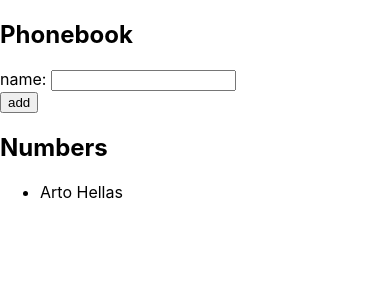
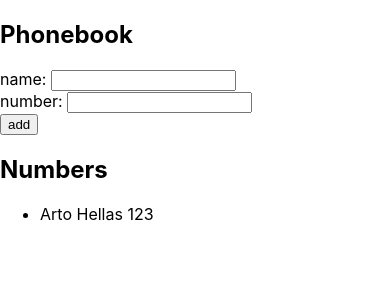
Before and after one commit to dktrdktr/Full-Stack-Open, a React (Create React App) app in the folder part2/phonebook/: page / in a window 390 px wide. Shown: the top 300 px of the page. Built offline with nearby package versions, Linux system fonts and the light colour scheme.

Commit message:
2.8: The Phonebook Step3

```diff
--- a/part2/phonebook/src/App.js
+++ b/part2/phonebook/src/App.js
@@ -2,8 +2,11 @@
 import Name from "./components/Name";
 
 const App = () => {
-  const [persons, setPersons] = useState([{ name: "Arto Hellas" }]);
+  const [persons, setPersons] = useState([
+    { name: "Arto Hellas", number: "123" },
+  ]);
   const [newName, setNewName] = useState("");
+  const [newNumber, setNewNumber] = useState("");
 
   const addName = (event) => {
     event.preventDefault();
@@ -12,14 +15,20 @@
     } else {
       const nameObject = {
         name: newName,
+        number: newNumber,
       };
       setPersons(persons.concat(nameObject));
       setNewName("");
+      setNewNumber("");
     }
   };
 
   const handleNameChange = (event) => {
     setNewName(event.target.value);
+  };
+
+  const handleNumberChange = (event) => {
+    setNewNumber(event.target.value);
   };
 
   return (
@@ -28,6 +37,8 @@
       <form onSubmit={addName}>
         <div>
           name: <input value={newName} onChange={handleNameChange} />
+          <br />
+          number: <input value={newNumber} onChange={handleNumberChange} />
         </div>
         <div>
           <button type="submit">add</button>
--- a/part2/phonebook/src/components/Name.js
+++ b/part2/phonebook/src/components/Name.js
@@ -1,7 +1,11 @@
 import React from "react";
 
 const Name = ({ name }) => {
-  return <li> {name.name}</li>;
+  return (
+    <li>
+      {name.name} {name.number}
+    </li>
+  );
 };
 
 export default Name;
```
